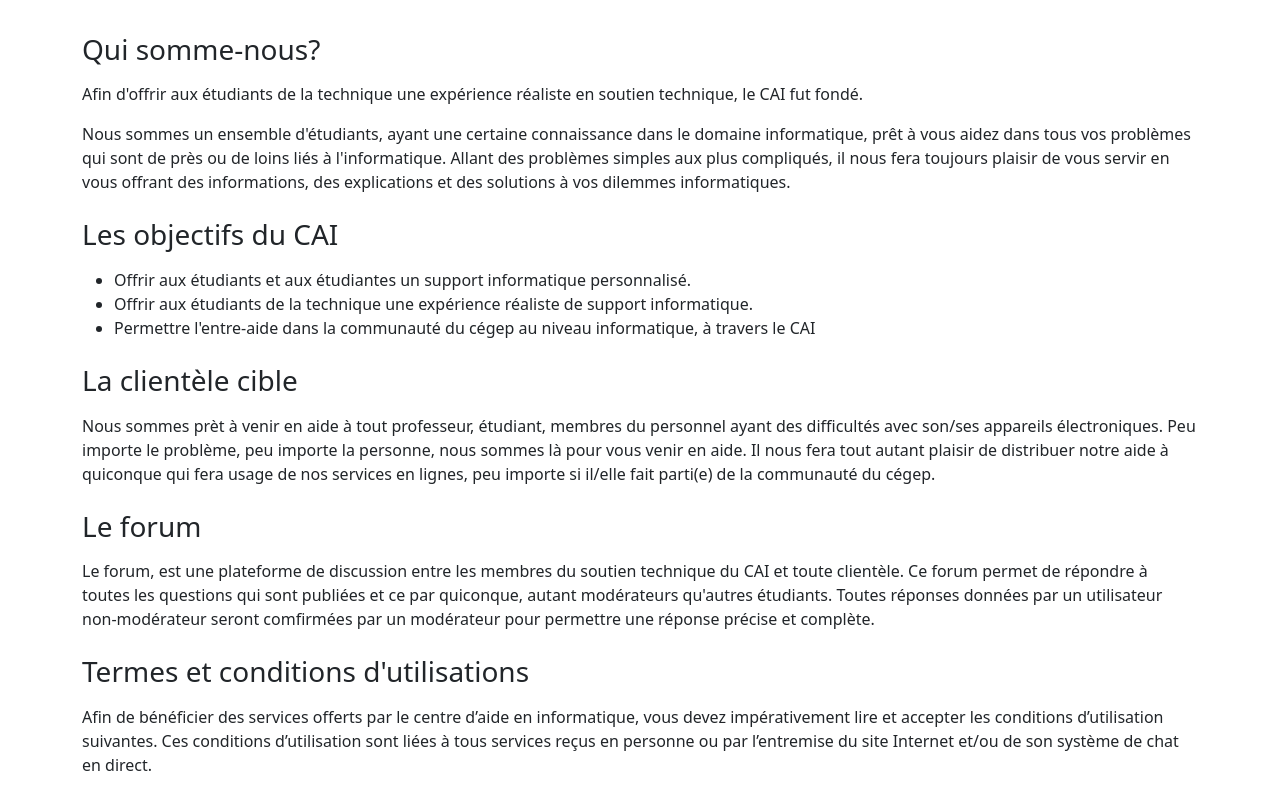
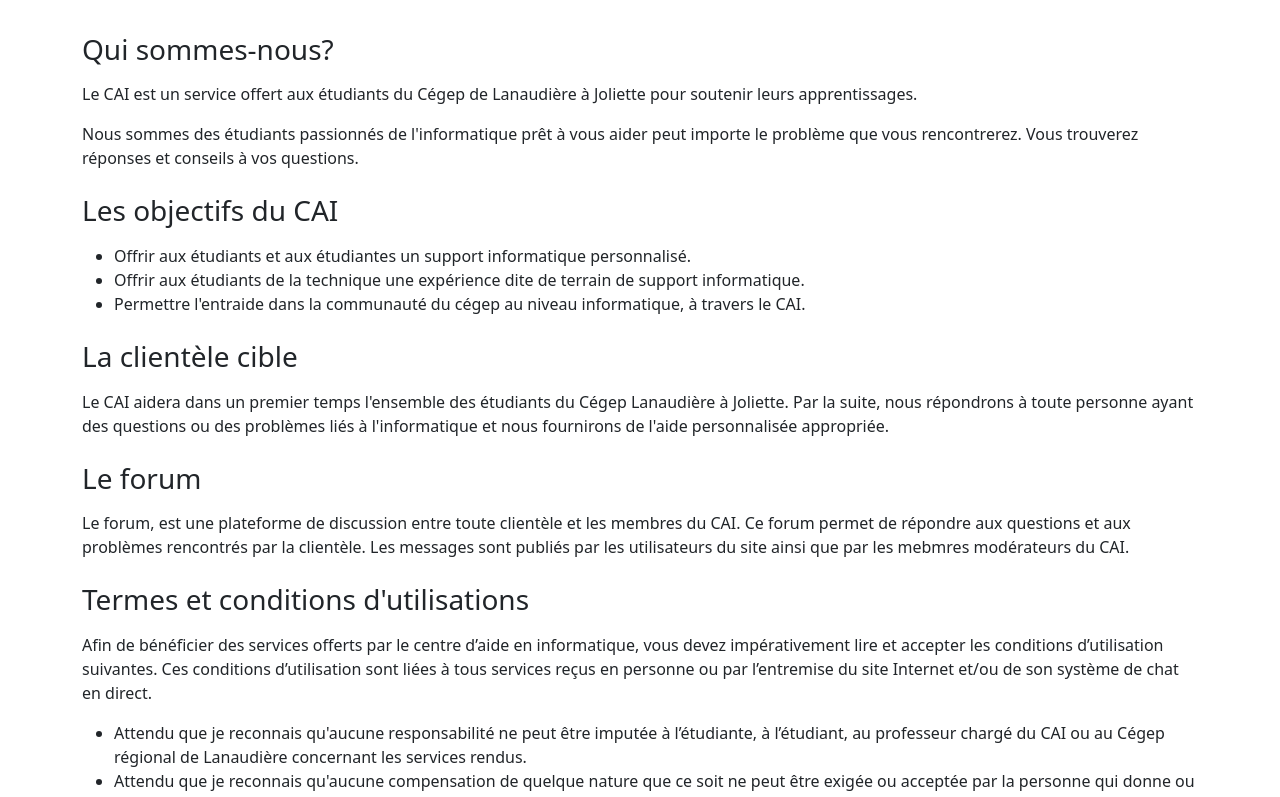
Before and after one commit to darkhappy/projet-soutien, a React (Create React App) app: page /about in a window 1280 px wide. Shown: the part 320-1117 px from the top of the page. Built offline with nearby package versions, Linux system fonts and the light colour scheme.

Commit message:
Reformulation About

```diff
--- a/src/routes/About.jsx
+++ b/src/routes/About.jsx
@@ -10,18 +10,15 @@ export default function About() {
       />
       <Container>
         <div className="mb-4" id="qui-somme-nous">
-          <h3 className="mb-3">Qui somme-nous?</h3>
+          <h3 className="mb-3">Qui sommes-nous?</h3>
           <p>
-            Afin d'offrir aux étudiants de la technique une expérience réaliste
-            en soutien technique, le CAI fut fondé.
+            Le CAI est un service offert aux étudiants du Cégep de Lanaudière à Joliette
+            pour soutenir leurs apprentissages.
           </p>
           <p>
-            Nous sommes un ensemble d'étudiants, ayant une certaine connaissance
-            dans le domaine informatique, prêt à vous aidez dans tous vos
-            problèmes qui sont de près ou de loins liés à l'informatique. Allant
-            des problèmes simples aux plus compliqués, il nous fera toujours
-            plaisir de vous servir en vous offrant des informations, des
-            explications et des solutions à vos dilemmes informatiques.
+            Nous sommes des étudiants passionnés de l'informatique prêt à vous aider
+            peut importe le problème que vous rencontrerez. Vous trouverez réponses
+            et conseils à vos questions.
           </p>
         </div>
 
@@ -33,12 +30,12 @@ export default function About() {
               personnalisé.
             </li>
             <li>
-              Offrir aux étudiants de la technique une expérience réaliste de
+              Offrir aux étudiants de la technique une expérience dite de terrain de
               support informatique.
             </li>
             <li>
-              Permettre l'entre-aide dans la communauté du cégep au niveau
-              informatique, à travers le CAI
+              Permettre l'entraide dans la communauté du cégep au niveau
+              informatique, à travers le CAI.
             </li>
           </ul>
         </div>
@@ -46,25 +43,20 @@ export default function About() {
         <div className="mb-4" id="clientele">
           <h3 className="mb-3">La clientèle cible</h3>
           <p>
-            Nous sommes prèt à venir en aide à tout professeur, étudiant,
-            membres du personnel ayant des difficultés avec son/ses appareils
-            électroniques. Peu importe le problème, peu importe la personne,
-            nous sommes là pour vous venir en aide. Il nous fera tout autant
-            plaisir de distribuer notre aide à quiconque qui fera usage de nos
-            services en lignes, peu importe si il/elle fait parti(e) de la
-            communauté du cégep.
+            Le CAI aidera dans un premier temps l'ensemble des étudiants du
+            Cégep Lanaudière à Joliette. Par la suite, nous répondrons à toute
+            personne ayant des questions ou des problèmes liés à l'informatique
+            et nous fournirons de l'aide personnalisée appropriée.
           </p>
         </div>
 
         <div className="mb-4" id="forum">
           <h3 className="mb-3">Le forum</h3>
           <p>
-            Le forum, est une plateforme de discussion entre les membres du
-            soutien technique du CAI et toute clientèle. Ce forum permet de
-            répondre à toutes les questions qui sont publiées et ce par
-            quiconque, autant modérateurs qu'autres étudiants. Toutes réponses
-            données par un utilisateur non-modérateur seront comfirmées par un
-            modérateur pour permettre une réponse précise et complète.
+            Le forum, est une plateforme de discussion entre toute clientèle et les membres
+            du CAI. Ce forum permet de répondre aux questions et aux problèmes rencontrés
+            par la clientèle. Les messages sont publiés par les utilisateurs du site ainsi
+            que par les mebmres modérateurs du CAI.
           </p>
         </div>
 
@@ -79,18 +71,19 @@ export default function About() {
           </p>
           <ul>
             <li>
-              Aucune responsabilité ne peut être imputée à l’étudiante, à
-              l’étudiant, au professeur chargé du CAI ou au Cégep régional de
-              Lanaudière concernant les services rendus.
+              Attendu que je reconnais qu'aucune responsabilité ne peut être
+              imputée à l’étudiante, à l’étudiant, au professeur chargé du CAI
+              ou au Cégep régional de Lanaudière concernant les services rendus.
             </li>
             <li>
-              Aucune compensation de quelque nature que ce soit ne peut être
-              exigée ou acceptée par la personne qui donne ou qui reçoit le
-              service.
+              Attendu que je reconnais qu'aucune compensation de quelque nature
+              que ce soit ne peut être exigée ou acceptée par la personne qui
+              donne ou qui reçoit le service.
             </li>
             <li>
-              Aucune garantie d’exactitude n’est donnée concernant les articles
-              inscrits dans la documentaton du CAI.
+              Attendu que je reconnais qu'il n'y a aucune garantie d’exactitude
+              n’est donnée concernant les articles inscrits dans la documentaton
+              du CAI.
             </li>
             <li>
               Attendu que je reconnais que le Cégep régional de Lanaudière
```
